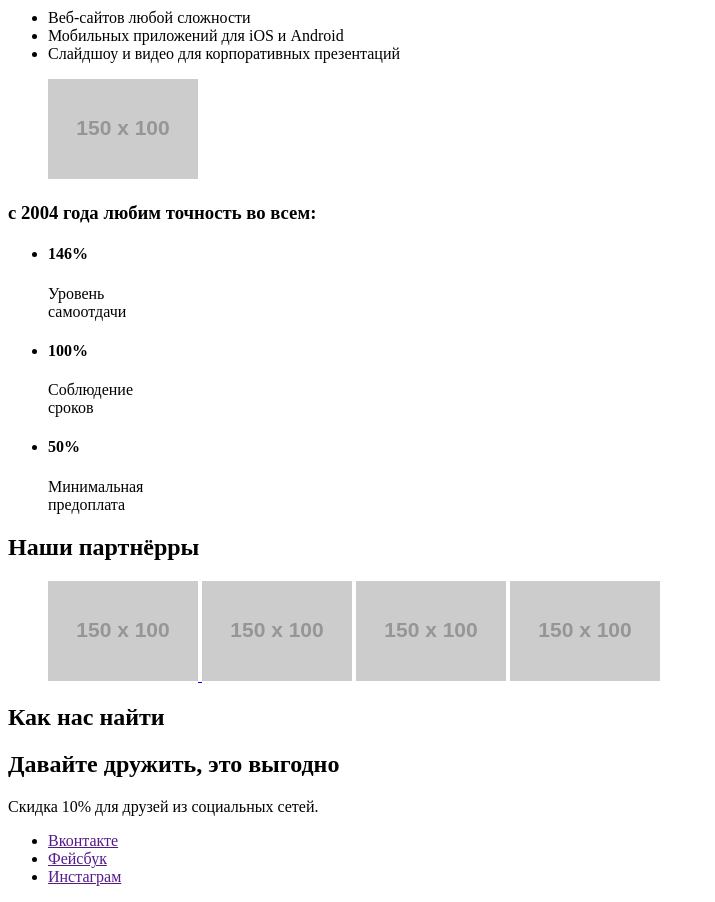
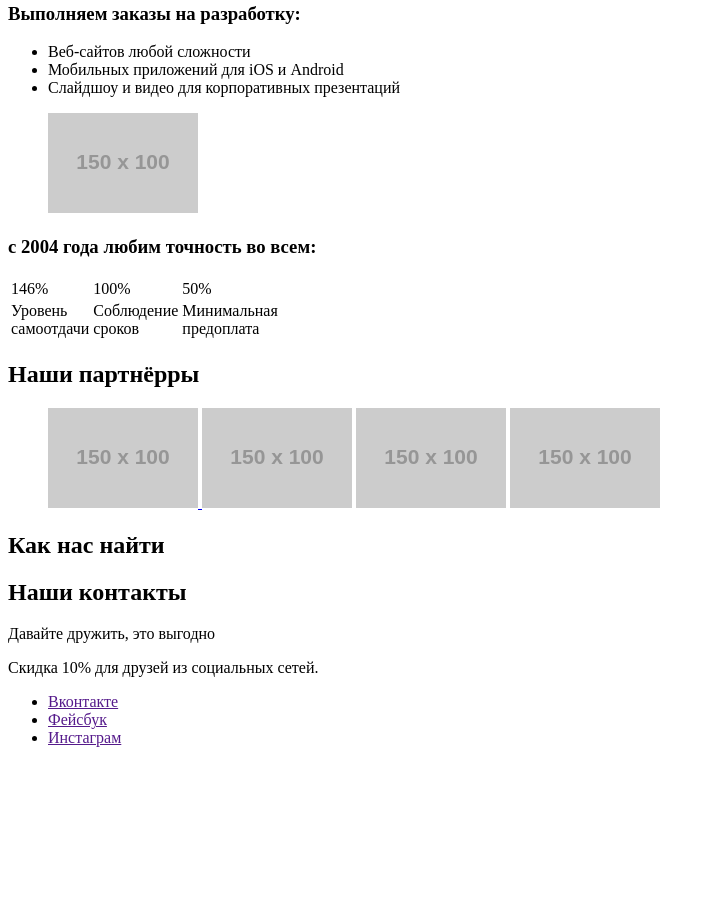
Before and after one commit to AlyonaKudlayeva/1644805-nerds-30, a plain HTML site: page index.html in a window 1280 px wide. Shown: the part 1210-2112 px from the top of the page, without its empty margins (0-715 px from the left). After the commit the page ends 1973 px from the top, so only its background shows below. Drawn offline with Linux system fonts and the light colour scheme; placeholder pictures from the web are drawn by us.

Commit message:
Выполнила второе задание

```diff
--- a/index.html
+++ b/index.html
@@ -21,7 +21,7 @@
     </nav>
    </header>
    <main>
-    <h1>Дизайн-студия Nёrd's</h1>
+    <h1 class="visually-hidden">Дизайн-студия Nёrd's</h1>
     <section>
       <h2>Наш девиз</h2>
       <p>Долго, дорого,<br>
@@ -29,10 +29,12 @@
     <p> Математически выверенный дизайн<br>
       для вашего сайта или мобильного приложения</p>
     <a href="">Узнать больше</a>
+    <figure>
     <img src="https://via.placeholder.com/150x100" alt="Картинка мобильных устройств">
+  </figure>
     </section>
      <section>
-       <h2>Услуги</h2>
+       <h2 class="visually-hidden">Услуги</h2>
        <ul>
          <li>
           <h3>Веб-сайты</h3>
@@ -58,7 +60,7 @@
        </ul>
       </section>
       <section>
-        <h2>О нас</h2>
+        <h2 class="visually-hidden">О нас</h2>
        <p>Мы — маленькая, но гордая<br>
         дизайн-студия из Краснодара.</p>
         <p>Исповедуем принципы минимализма и чистоты. Ставим математический расчет<br> превыше креатива. Работаем не покладая рук, как роботы.</p>
@@ -72,29 +74,24 @@
           <img src="https://via.placeholder.com/150x100" alt="Логотип дизайн-студии Nёrd's">
         </figure>
         <h3>с 2004 года любим точность во всем:</h3>
-        <ul>
-          <li>
-           <h4>146%</h4>
-           <p>Уровень<br>
-            самоотдачи
-           </p>
-          </li>
-          <li>
-           <h4>100%</h4>
-           <p>Соблюдение<br>
-            сроков
-           </p>
-          </li>
-          <li>
-           <h4>50%</h4>
-           <p>Минимальная<br>
-            предоплата
-           </p>
-          </li>
-        </ul>
+        <table>
+          <tr>
+            <td>146%</td>
+            <td>100%</td>
+            <td>50%</td>
+          </tr>
+          <tr>
+            <td>Уровень<br>
+              самоотдачи</td>
+            <td>Соблюдение<br>
+              сроков</td>
+            <td>Минимальная<br>
+              предоплата</td>
+          </tr>
+        </table>
       </section>
       <section>
-        <h2>Наши партнёрры</h2>
+        <h2 class="visually-hidden">Наши партнёрры</h2>
         <figure>
         <a href="https://htmlacademy.ru/intensive/htmlcss">
           <img src="https://via.placeholder.com/150x100" alt="Логотип компании HTML Academy">
@@ -107,10 +104,11 @@
    </main>
    <footer>
     <section>
-      <h2>Как нас найти</h2>
+      <h2 class="visually-hidden">Как нас найти</h2>
     </section>
     <section>
-      <h2>Давайте дружить, это выгодно</h2>
+      <h2 class="visually-hidden">Наши контакты</h2>
+      <p>Давайте дружить, это выгодно</p>
       <p>Скидка 10% для друзей из социальных сетей.</p>
       <ul>
         <li><a href="">Вконтакте</a></li>
```
Also changed, not shown: catalog.html (added).
